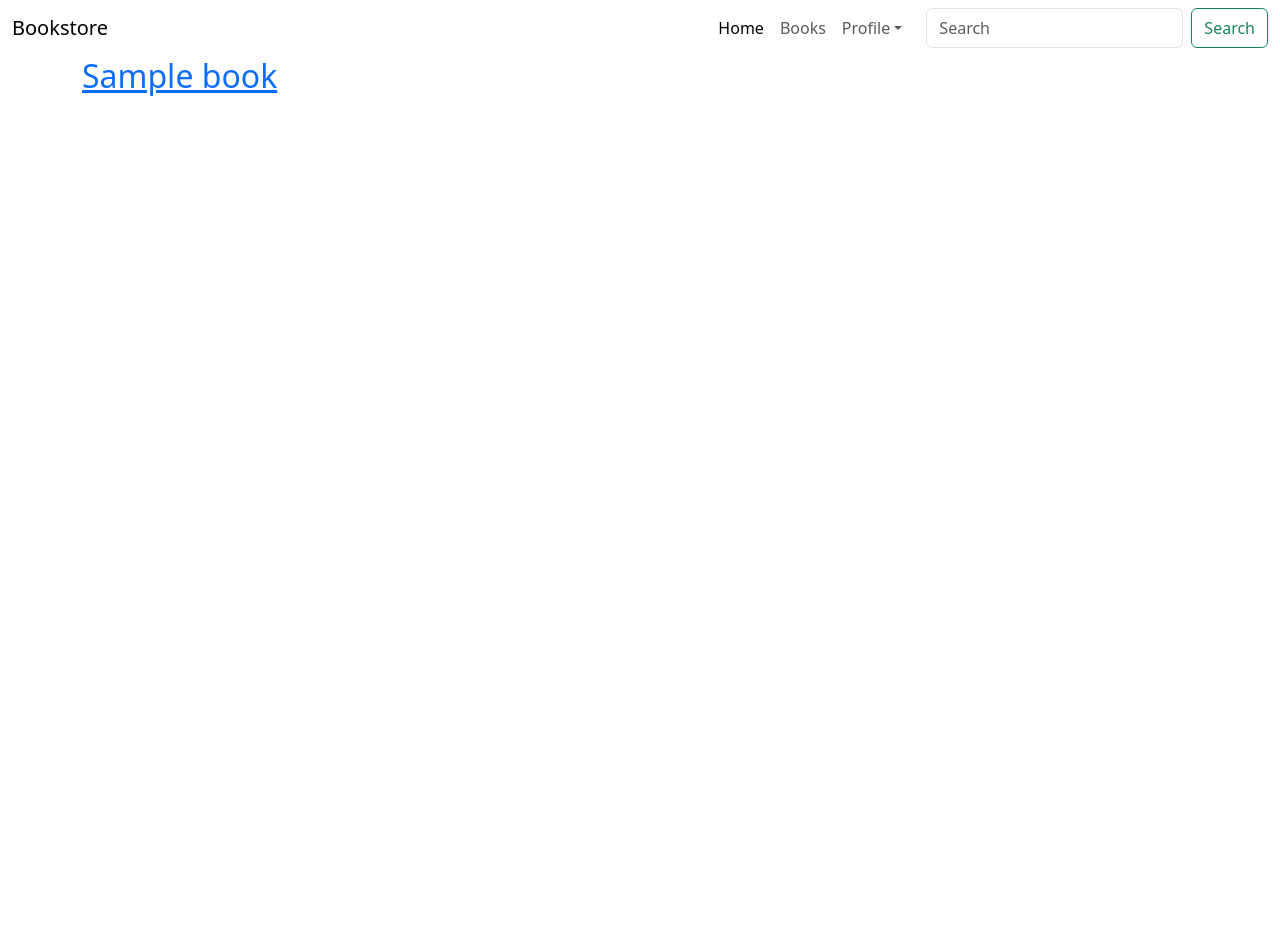
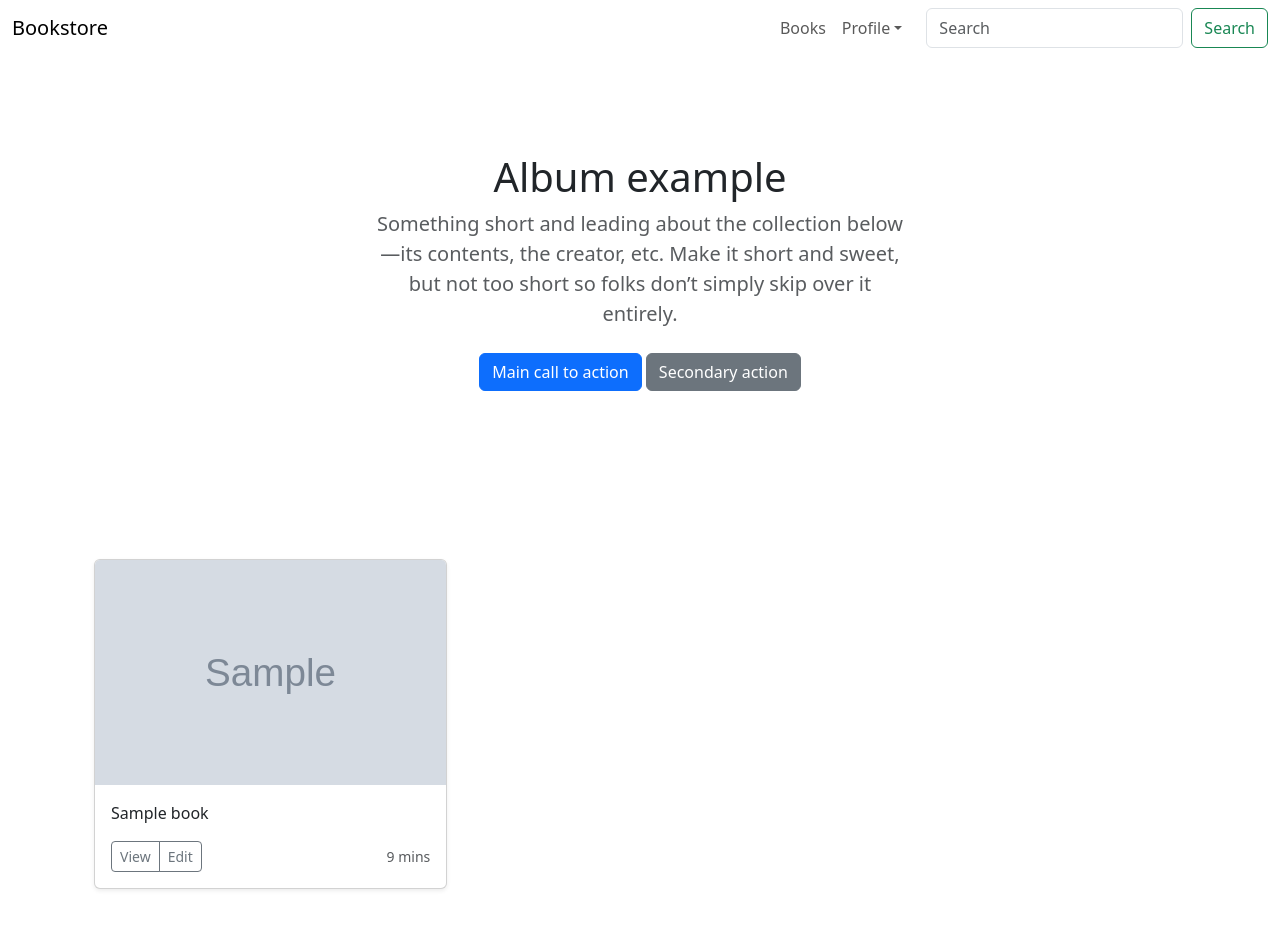
Before and after one commit to gurupratap-matharu/bookstore, a Django app: page /books/ in a window 1280 px wide. Before the commit the page ends 96 px from the top, so only its background shows below. Run offline with Django 3.2, Linux system fonts and the light colour scheme; a user stored in the database is signed in; tables that the repository leaves empty hold one stand-in row (values such as "Sample post"); grey boxes marked "Sample" are stand-in pictures; parts of the project's set-up code (start-up, migrations or seed data) failed here and were passed over; some libraries are stand-ins or nearby versions.

Commit message:
Add book list cards

```diff
--- a/templates/_base.html
+++ b/templates/_base.html
@@ -32,10 +32,12 @@
     {% include "_toast.html" %}
 
     <div class="container">
+      <main>
 
-      {% block content %}
-      {% endblock content %}
+        {% block content %}
+        {% endblock content %}
 
+      </main>
     </div>
     <!-- JavaScript -->
     <script src="{% static 'assets/js/bootstrap.bundle.min.js' %}"
--- a/templates/_header.html
+++ b/templates/_header.html
@@ -26,11 +26,6 @@
         </div>
         <div class="offcanvas-body">
           <ul class="navbar-nav justify-content-end flex-grow-1 pe-3">
-            <li class="nav-item">
-              <a class="nav-link active"
-                 aria-current="page"
-                 href="{% url 'pages:home' %}">Home</a>
-            </li>
             <li class="nav-item">
               <a class="nav-link"
                  href="{% url 'books:book_list' %}">Books</a>
--- a/templates/books/book_list.html
+++ b/templates/books/book_list.html
@@ -1,15 +1,73 @@
-{% extends '_base.html' %}
+{% extends "_base.html" %}
 
-{% block title %}Books{% endblock title %}
+{% block title %}
+  Books
+{% endblock title %}
 
 {% block content %}
-
-{% if not perms.books.special_status %}
-<a href="{% url 'orders' %}" class="btn btn-success">Purchase All Books</a>
-{% endif %}
-{% for book in book_list %}
-<div>
-    <h2><a href="{{ book.get_absolute_url }}">{{ book.title }}</a></h2>
-</div>
-{% endfor %}
+  <section class="py-5 text-center container">
+    <div class="row py-lg-5">
+      <div class="col-lg-6 col-md-8 mx-auto">
+        <h1 class="fw-light">Album example</h1>
+        <p class="lead text-body-secondary">
+          Something short and leading about the collection below—its contents, the creator, etc. Make it short and sweet, but not too short so folks don’t simply skip over it entirely.
+        </p>
+        <p>
+          <a href="#"
+             class="btn btn-primary my-2">Main call to action</a>
+          <a href="#"
+             class="btn btn-secondary my-2">Secondary action</a>
+        </p>
+      </div>
+    </div>
+  </section>
+  {% if not perms.books.special_status %}
+    <a href="{% url 'orders' %}"
+       class="btn btn-success">Purchase All Books</a>
+  {% endif %}
+  <div class="album py-5">
+    <div class="container">
+      <div class="row row-cols-1 row-cols-sm-2 row-cols-md-3 g-3">
+        {% for book in book_list %}
+          <div class="col">
+            <div class="card shadow-sm">
+              {% if book.cover %}
+                <img src="{{ book.cover.url }}"
+                     alt="{{ book.title }}"
+                     width="100%"
+                     height="225"
+                     class="bd-placeholder-img card-img-top"/>
+              {% else %}
+                <svg class="bd-placeholder-img card-img-top"
+                     width="100%"
+                     height="225"
+                     xmlns="http://www.w3.org/2000/svg"
+                     role="img"
+                     aria-label="Placeholder: Thumbnail"
+                     preserveAspectRatio="xMidYMid slice"
+                     focusable="false">
+                  <title>{{ book.title }}</title>
+                  <rect width="100%" height="100%" fill="#55595c" /><text x="50%" y="50%" fill="#eceeef"
+                  dy=".3em">Cover</text>
+                </svg>
+              {% endif %}
+              <div class="card-body">
+                <p class="card-text">{{ book.title }}</p>
+                <div class="d-flex justify-content-between align-items-center">
+                  <div class="btn-group">
+                    <a type="button"
+                       href="{{ book.get_absolute_url }}"
+                       class="btn btn-sm btn-outline-secondary">View</a>
+                    <button type="button"
+                            class="btn btn-sm btn-outline-secondary">Edit</button>
+                  </div>
+                  <small class="text-body-secondary">9 mins</small>
+                </div>
+              </div>
+            </div>
+          </div>
+        {% endfor %}
+      </div>
+    </div>
+  </div>
 {% endblock content %}
```
